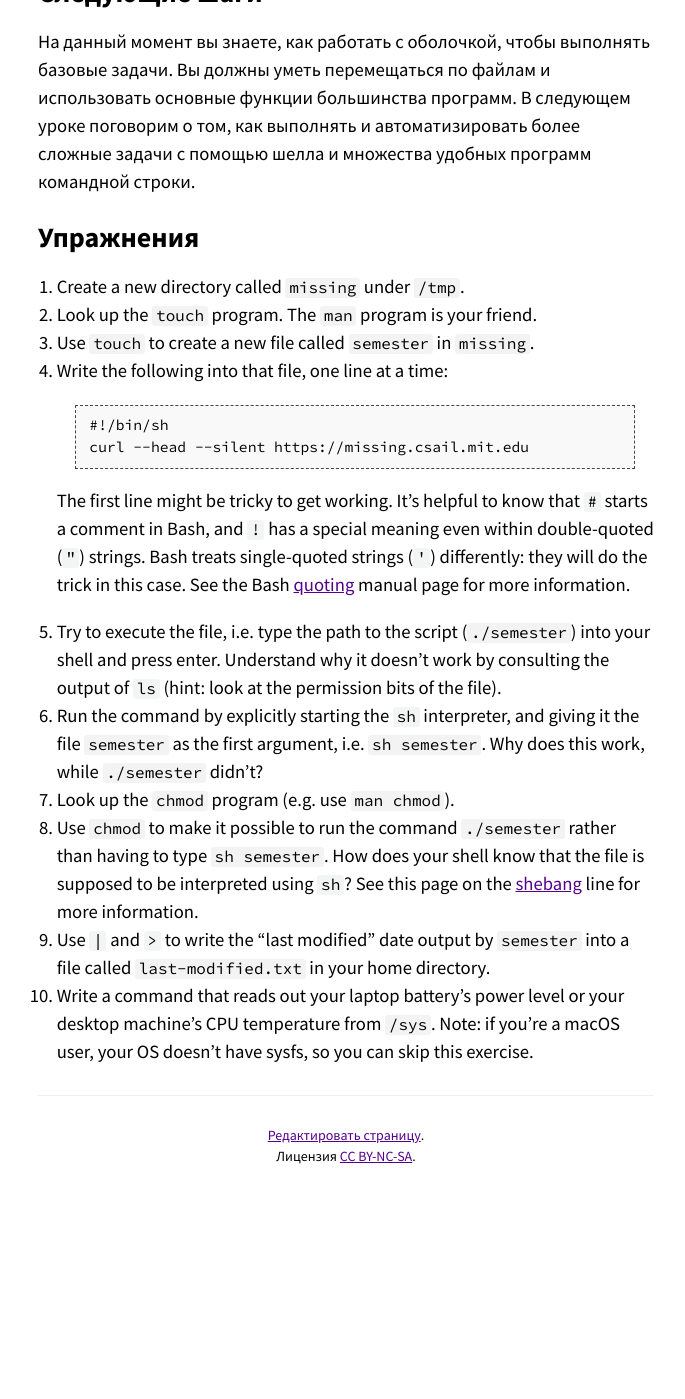
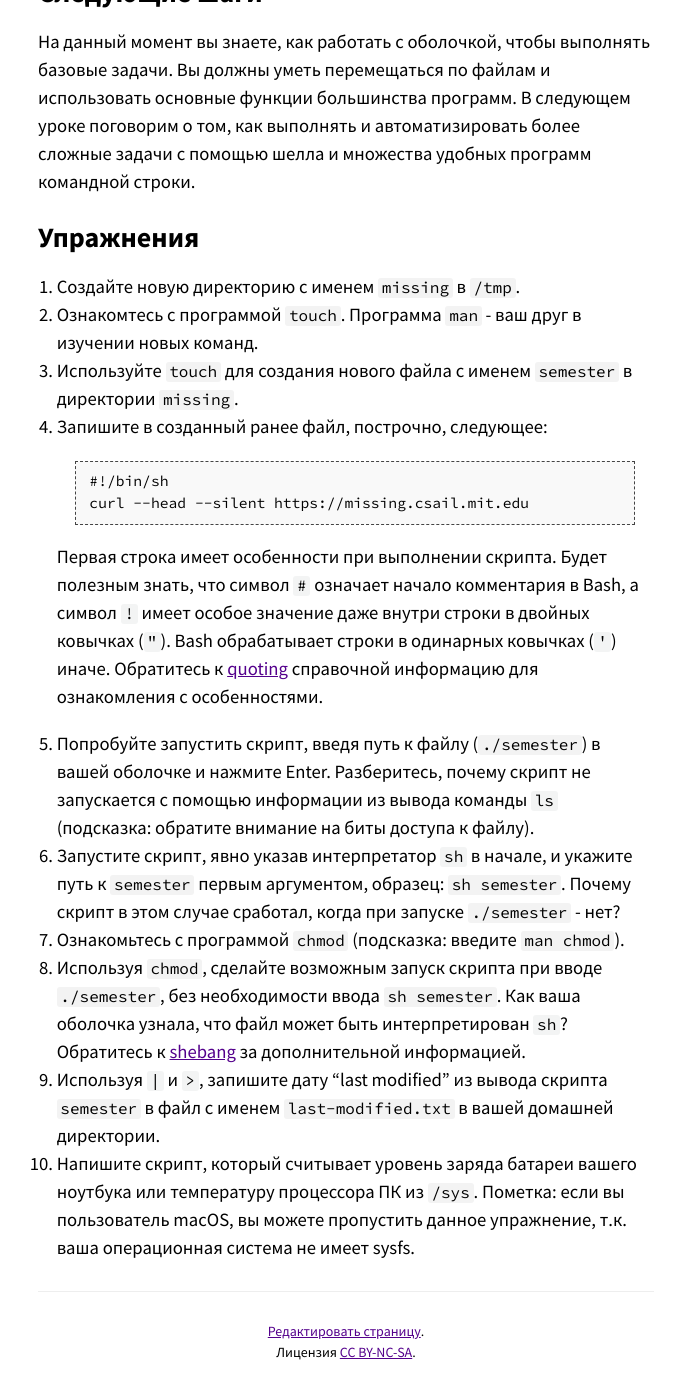
Before and after one commit to missing-semester-rus/missing-semester-rus.github.io, a Jekyll site: the page built from _2020/course-shell.md, in a window 1280 px wide and 1400 px high, scrolled down 8429 px. Shown: the whole window, without its empty margins (294-979 px from the left). Built offline with Jekyll 4.4.1, drawn with Linux system fonts in a browser that asks for light colours; before the commit the page ends 9633 px from its top, so only the background shows below that.

Commit message:
Exercises of lecture #1 translated to RU

````diff
--- a/_2020/course-shell.md
+++ b/_2020/course-shell.md
@@ -266,36 +266,35 @@ $ echo 1 | sudo tee /sys/class/leds/input6::scrolllock/brightness
 
 # Упражнения
 
- 1. Create a new directory called `missing` under `/tmp`.
- 1. Look up the `touch` program. The `man` program is your friend.
- 1. Use `touch` to create a new file called `semester` in `missing`.
- 1. Write the following into that file, one line at a time:
+ 1. Создайте новую директорию с именем `missing` в `/tmp`.
+ 1. Ознакомтесь с программой `touch`. Программа `man` - ваш друг в изучении новых команд.
+ 1. Используйте `touch` для создания нового файла с именем `semester` в директории `missing`.
+ 1. Запишите в созданный ранее файл, построчно, следующее:
     ```
     #!/bin/sh
     curl --head --silent https://missing.csail.mit.edu
     ```
-    The first line might be tricky to get working. It's helpful to know that
-    `#` starts a comment in Bash, and `!` has a special meaning even within
-    double-quoted (`"`) strings. Bash treats single-quoted strings (`'`)
-    differently: they will do the trick in this case. See the Bash
+    Первая строка имеет особенности при выполнении скрипта. Будет полезным знать, что
+    символ `#` означает начало комментария в Bash, а символ `!` имеет особое значение
+    даже внутри строки в двойных ковычках (`"`). Bash обрабатывает строки
+    в одинарных ковычках (`'`) иначе. Обратитесь к
     [quoting](https://www.gnu.org/software/bash/manual/html_node/Quoting.html)
-    manual page for more information.
- 1. Try to execute the file, i.e. type the path to the script (`./semester`)
-    into your shell and press enter. Understand why it doesn't work by
-    consulting the output of `ls` (hint: look at the permission bits of the
-    file).
- 1. Run the command by explicitly starting the `sh` interpreter, and giving it
-    the file `semester` as the first argument, i.e. `sh semester`. Why does
-    this work, while `./semester` didn't?
- 1. Look up the `chmod` program (e.g. use `man chmod`).
- 1. Use `chmod` to make it possible to run the command `./semester` rather than
-    having to type `sh semester`. How does your shell know that the file is
-    supposed to be interpreted using `sh`? See this page on the
-    [shebang](https://en.wikipedia.org/wiki/Shebang_(Unix)) line for more
-    information.
- 1. Use `|` and `>` to write the "last modified" date output by
-    `semester` into a file called `last-modified.txt` in your home
-    directory.
- 1. Write a command that reads out your laptop battery's power level or your
-    desktop machine's CPU temperature from `/sys`. Note: if you're a macOS
-    user, your OS doesn't have sysfs, so you can skip this exercise.
+    справочной информацию для ознакомления с особенностями.
+ 1. Попробуйте запустить скрипт, введя путь к файлу (`./semester`)
+    в вашей оболочке и нажмите Enter. Разберитесь, почему скрипт не запускается
+    с помощью информации из вывода команды `ls`
+    (подсказка: обратите внимание на биты доступа к файлу).
+ 1. Запустите скрипт, явно указав интерпретатор `sh` в начале, и укажите путь к
+    `semester` первым аргументом, образец: `sh semester`.
+    Почему скрипт в этом случае сработал, когда при запуске `./semester` - нет?
+ 1. Ознакомьтесь с программой `chmod` (подсказка: введите `man chmod`).
+ 1. Используя `chmod`, сделайте возможным запуск скрипта при вводе `./semester`,
+    без необходимости ввода `sh semester`.
+    Как ваша оболочка узнала, что файл может быть интерпретирован `sh`?
+    Обратитесь к [shebang](https://en.wikipedia.org/wiki/Shebang_(Unix))
+    за дополнительной информацией.
+ 1. Используя `|` и `>`, запишите дату "last modified" из вывода скрипта
+    `semester` в файл с именем `last-modified.txt` в вашей домашней директории.
+ 1. Напишите скрипт, который считывает уровень заряда батареи вашего ноутбука или
+    температуру процессора ПК из `/sys`. Пометка: если вы пользователь macOS,
+    вы можете пропустить данное упражнение, т.к. ваша операционная система не имеет sysfs.
````
